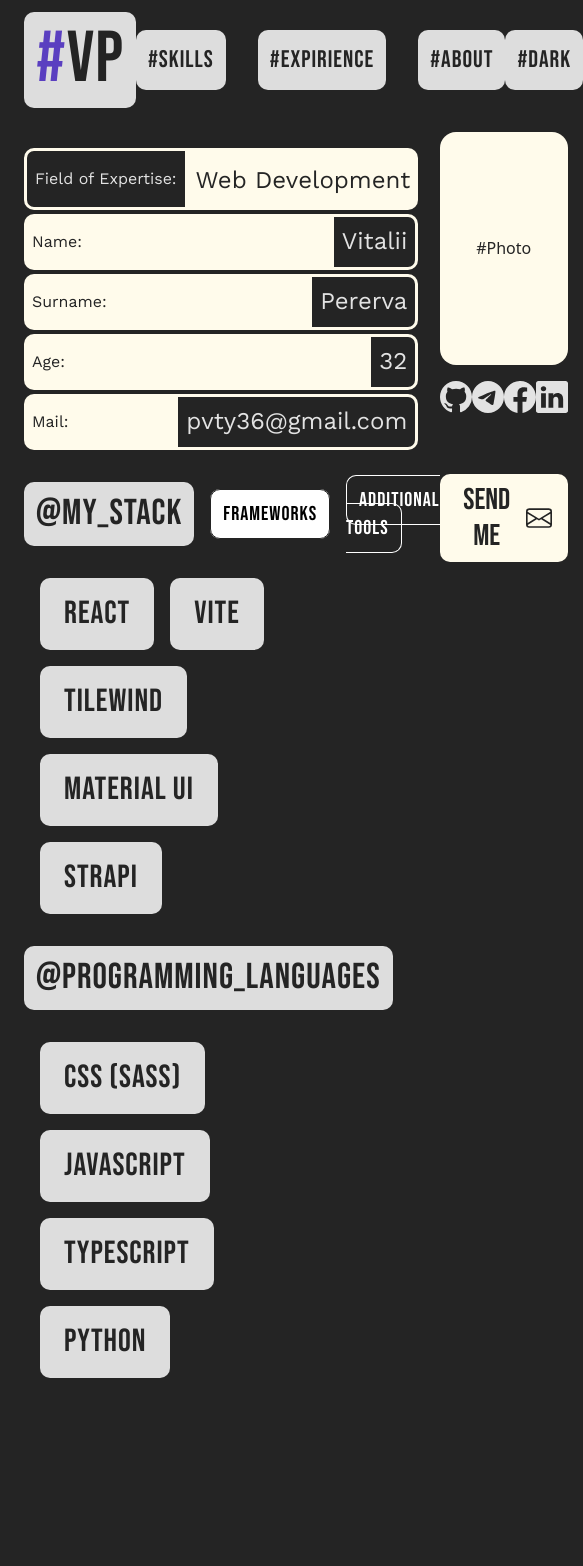
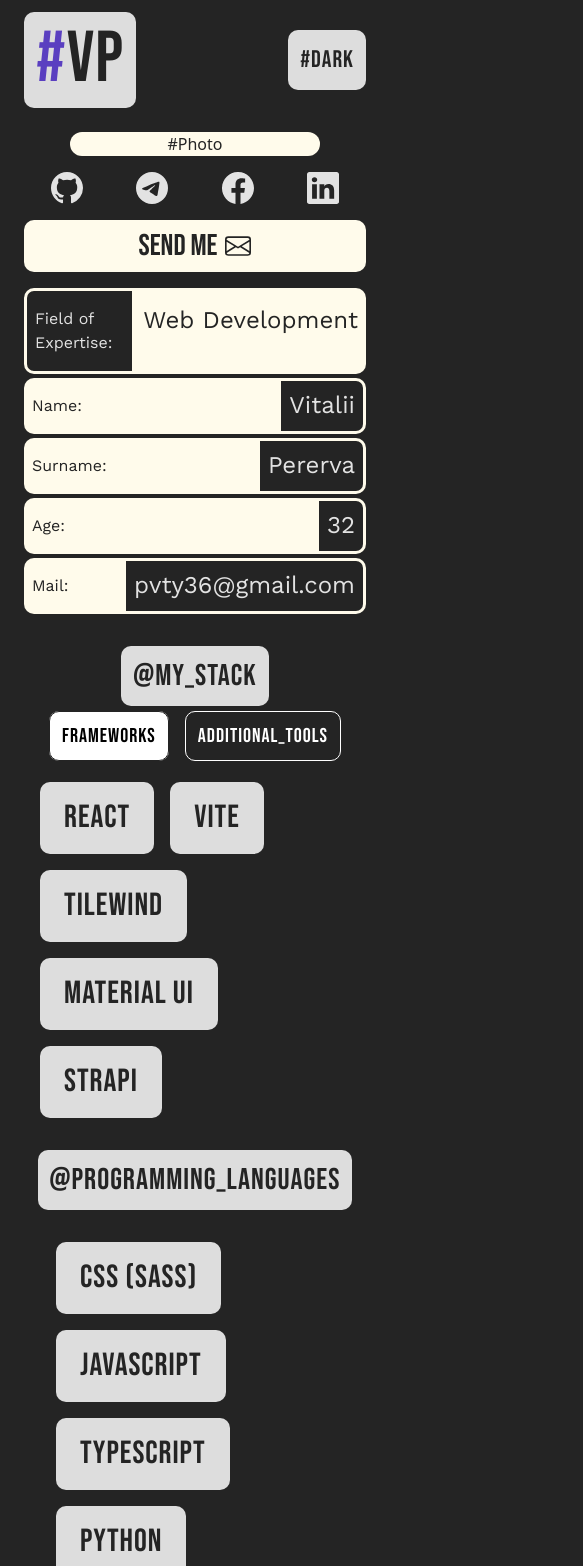
Before and after one commit to VetaliiP/VP-project, a React (Vite) app: page / in a window 390 px wide. Shown: the top 1566 px of the page, 583 px wide, since content can reach past the window. Before the commit the page ends 1422 px from the top, so only its background shows below. Built offline with nearby package versions, Linux system fonts and the light colour scheme.

Commit message:
Adaptation for mobile version

```diff
--- a/src/components/Header/Navigation.tsx
+++ b/src/components/Header/Navigation.tsx
@@ -3,7 +3,7 @@
 
 export const Navigation: FC = () => {
     return (
-        <nav className='flex gap-8'>
+        <nav className='hidden sm:flex gap-8'>
             <NavLink to="/" className={({ isActive }) => isActive ? 'text-black' : 'text-white'} >
                 <div className="text_block ">#Skills</div>
             </NavLink>
--- a/src/pages/Skills/Skills.tsx
+++ b/src/pages/Skills/Skills.tsx
@@ -7,7 +7,7 @@
     return (
         <section className="container ">
             <div className='wrapper'>
-                <div className='flex flex-row justify-between'>
+                <div className='flex sm:flex-row  sm:justify-between sm:items-stretch flex-col-reverse items-center'>
                     <div className='flex flex-col justify-between items-center flex-1'>
 
                         <div className='flex flex-col self-start py-4 font-work gap-1 '>
@@ -37,8 +37,9 @@
                             </span>
                         </div>
 
-                        <div className='skills_page flex flex-row gap-4 py-4 self-start items-center'>
-                            <div className='text_block self-start '><p className='text-4xl'>@My_Stack</p></div>
+                        <div className='skills_page flex sm:flex-row flex-col gap-4 py-4 sm:self-start items-center'>
+                            <div className='text_block sm:self-start self-center '><p className='sm:text-4xl text-3xl'>@My_Stack</p></div>
+                            <div className='flex flex-row gap-4'>
                                 <div >
                                     <input type="radio" name="page_skills" value="using" id="using" className='hidden'
                                         onChange={(e) => setSelectedSkill(e.target.value)}
@@ -56,13 +57,15 @@
                                     <label htmlFor="practiced"
                                         className={` ${(selectedSkill === "practiced") ? 'active_button' : 'not_active_button'} cursor-pointer font-bebas text-xl select-none`}
                                     >
-                                    Additional tools
+                                        Additional_tools
                                     </label>
                                 </div>
                             </div>
+
                         </div>
-                    <div className='photo_block flex flex-col justify-between items-center w-[250px]'>
-                        <div className='size-full bg-amber-50 rounded-2xl text-[#242424] flex justify-center items-center flex-3'>
+                    </div>
+                    <div className='photo_block flex flex-col justify-between items-center sm:w-[250px] w-full'>
+                        <div className='sm:size-full size-[250px] bg-amber-50 rounded-2xl text-[#242424] flex justify-center items-center flex-3'>
                             #Photo
                         </div>
                         <div className='flex flex-row justify-around py-4 w-full flex-1 '>
@@ -121,7 +124,7 @@
                             Strapi
                         </div>
                     </div>
-                    <div className={`skills_blocks flex flex-row flex-wrap justify-start items-center gap-4 p-4 ${(selectedSkill === "practiced") ? 'opacity-100 ' : 'hidden opacity-0'} transition-all duration-300`}>
+                    <div className={`skills_blocks flex flex-row flex-wrap sm:justify-start justify-end items-center gap-4 p-4 ${(selectedSkill === "practiced") ? 'opacity-100 ' : 'hidden opacity-0'} transition-all duration-300`}>
                         <div className='skills_block'>
                             <span>Bootstrap </span>
                             {/* <span>star</span> */}
@@ -140,8 +143,8 @@
                         </div>
                     </div>
                 </div>
-                <div className='flex flex-col py-4'>
-                    <div className='text_block self-start mb-4'><p className='text-4xl'>@programming_languages</p></div>
+                <div className='flex flex-col p-4 sm:items-start'>
+                    <div className='text_block sm:self-start self-center  mb-4'><p className='sm:text-4xl text-3xl'>@programming_languages</p></div>
                     <div className={`skills_blocks flex flex-row flex-wrap justify-start items-center gap-4 p-4`}>
                         <div className='skills_block'>
                             <span>CSS (SASS)</span>
```
Lines whose indentation alone changed are shown as unchanged.
